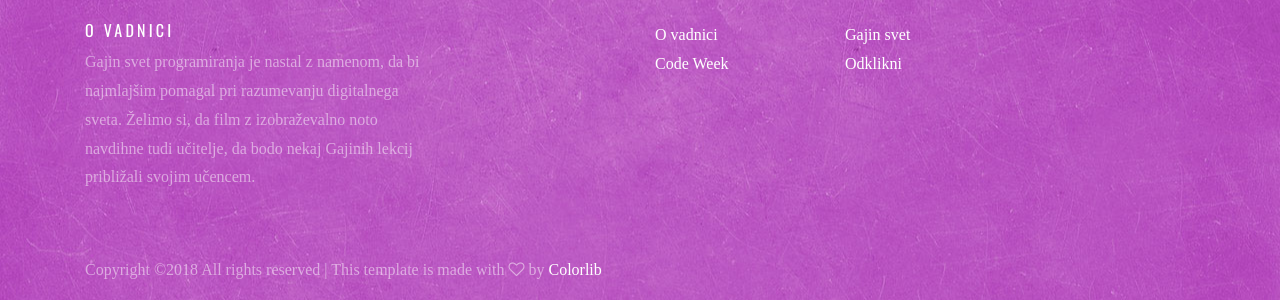
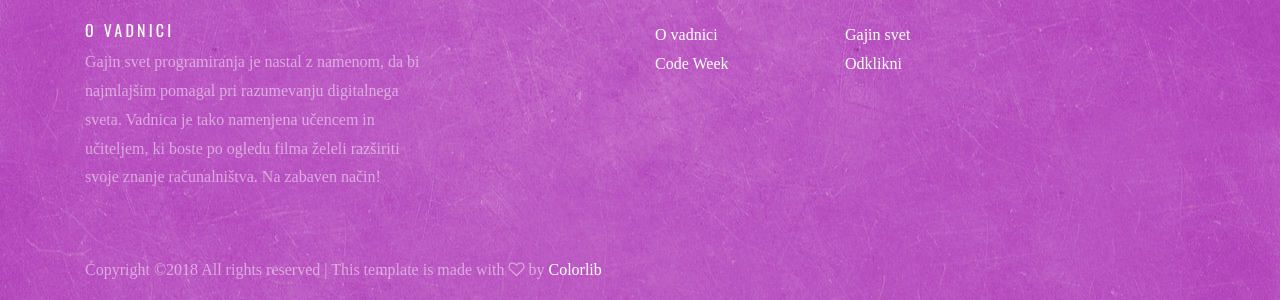
Before and after one commit to codeweeksi/gajin-svet, a Jekyll site: the page built from index.md, in a window 1280 px wide and 900 px high, scrolled down 2986 px. Shown: the part 519-819 px from the top of the window. Built offline with Jekyll 4.4.1, drawn with Linux system fonts in a browser that asks for light colours; some web fonts are replaced; comment, search, counter and statistics services are not loaded.

Commit message:
edited text

```diff
--- a/_includes/footer.html
+++ b/_includes/footer.html
@@ -3,7 +3,7 @@
         <div class="row mb-5">
           <div class="col-md-4">
             <h3>O vadnici</h3>
-            <p>Gajin svet programiranja je nastal z namenom, da bi najmlajšim pomagal pri razumevanju digitalnega sveta. Želimo si, da film z izobraževalno noto navdihne tudi učitelje, da bodo nekaj Gajinih lekcij približali svojim učencem.</p>
+            <p>Gajin svet programiranja je nastal z namenom, da bi najmlajšim pomagal pri razumevanju digitalnega sveta. Vadnica je tako namenjena učencem in učiteljem, ki boste po ogledu filma želeli razširiti svoje znanje računalništva. Na zabaven način!</p>
           </div>
           <div class="col-md-6 ml-auto">
             <div class="row">
```
